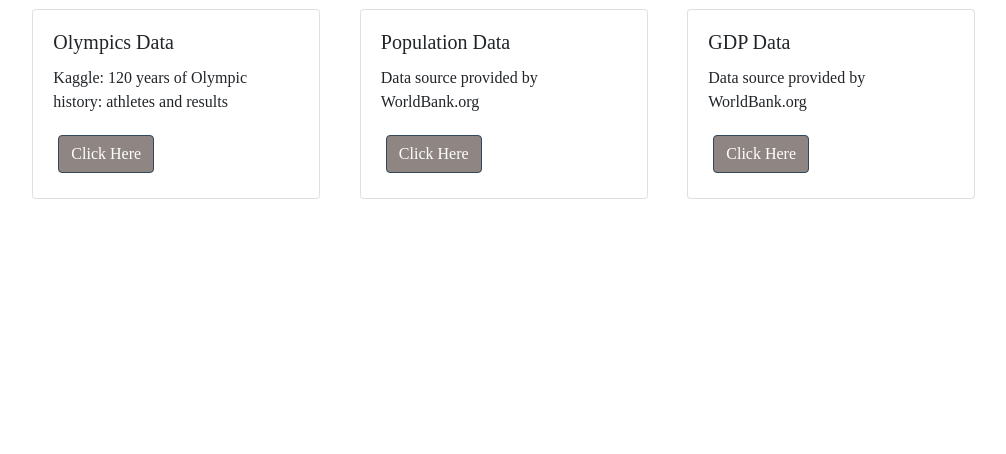
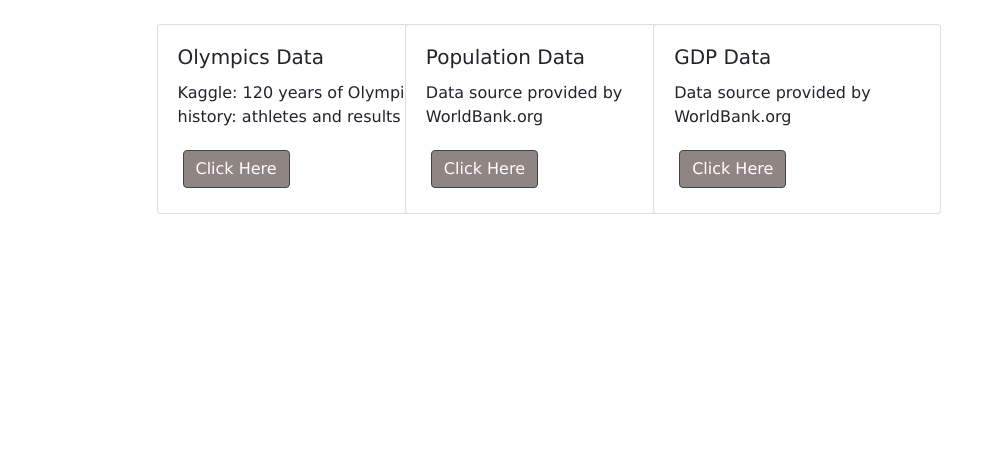
Before and after one commit to hanesy/olympics_dash, a Flask app: page /data in a window 1280 px wide. Shown: the part 279-733 px from the top of the page, without its empty margins (186-1192 px from the left). Run offline with Flask 2, Linux system fonts and the light colour scheme; data that the repository does not hold is empty; parts of the project's set-up code (start-up, migrations or seed data) failed here and were passed over; some libraries are stand-ins or nearby versions.

Commit message:
with CSS + html

```diff
--- a/static/css/style.css
+++ b/static/css/style.css
@@ -44,12 +44,11 @@
 }
 
 .body {
-  font-family: "HelveticaNeueExtended";
+  font-family: "Lucida Sans Unicode";
 }
 
 .mapFilter {
-  margin-left: 300px;
-  margin-bottom: 25px;
+  margin-bottom: 10px;
 }
 
 .chartGroupTitles {
@@ -58,7 +57,7 @@
 }
 
 .chartPadding {
-  background-color:lightgrey;
+  background-color:#D9D5D2;
   padding:1%;
   border-color:white;
   border:1%;
--- a/templates/data.html
+++ b/templates/data.html
@@ -64,15 +64,16 @@
             <div class="col-md-4 text-right">
                 <img src="/static/images/rings.png" alt="Olympic Rings" style="height:150px">
             </div>
-            <div class="col-md-4 text-center"><h1 class=title>Dashboard Data</h1></div>
-            <div class="col-md-4"></div>
+            <div class="col-md-4 text-center"><h1 class=title>Links to Data</h1></div>
+            <div class="col-md-4 text-left">
+                <img src="/static/images/rings.png" alt="Olympic Rings" style="height:150px">
+            </div>
+
         </div>
 
         <div class="row">
-            <div class="col-md-2"></div>
-            <div class="col-md-9" style="float: center;">
-                <div class="row">
-                    <div class="col-md-3">
+            <div class="col-md-3"></div>
+            <div class="col-md-2" style="margin:15px;">
                 <div class="card" style="width: 18rem;">
                     <div class="card-body">
                         <h5 class="card-title">Olympics Data</h5>
@@ -81,8 +82,7 @@
                     </div>
                 </div>
             </div>
-                    <div class="col-md-1"></div>
-                    <div class="col-md-3">
+            <div class="col-md-2" style="margin:15px;">
                 <div class="card" style="width: 18rem;">
                     <div class="card-body">
                         <h5 class="card-title">Population Data</h5>
@@ -91,8 +91,7 @@
                     </div>
                 </div>
             </div>
-                    <div class="col-md-1"></div>
-                    <div class="col-md-3">
+            <div class="col-md-2" style="margin:15px;">
                 <div class="card" style="width: 18rem;">
                     <div class="card-body">
                         <h5 class="card-title">GDP Data</h5>
@@ -101,14 +100,8 @@
                     </div>
                 </div>
             </div>
+            <div class="col-md-3"></div>
         </div>
-            </div>
-        </div>
-
-         <!-- JS -->
-         <script type="text/javascript" src="/static/js/functions.js"></script>
-         <script type="text/javascript" src="/static/js/rendercharts.js"></script>
-         <script type="text/javascript" src="/static/js/render_index.js"></script>
 
     </body>
 </html>
--- a/templates/games.html
+++ b/templates/games.html
@@ -70,7 +70,6 @@
                 <select id="selEvent" onchange="eventChanged(this.value)">
                 </select>
             </div>
-            <div class="col-md-2"></div>
         </div>
 
 
@@ -94,10 +93,6 @@
             </div>
         </div>
 
-
-
-
-
          <!-- JS -->
          <script type="text/javascript" src="/static/js/functions.js"></script>
          <script type="text/javascript" src="/static/js/rendercharts.js"></script>
```
Also changed, not shown: templates/countries.html (+2 -16 lines), templates/index.html (+18 -20 lines). Lines whose indentation alone changed are shown as unchanged.
